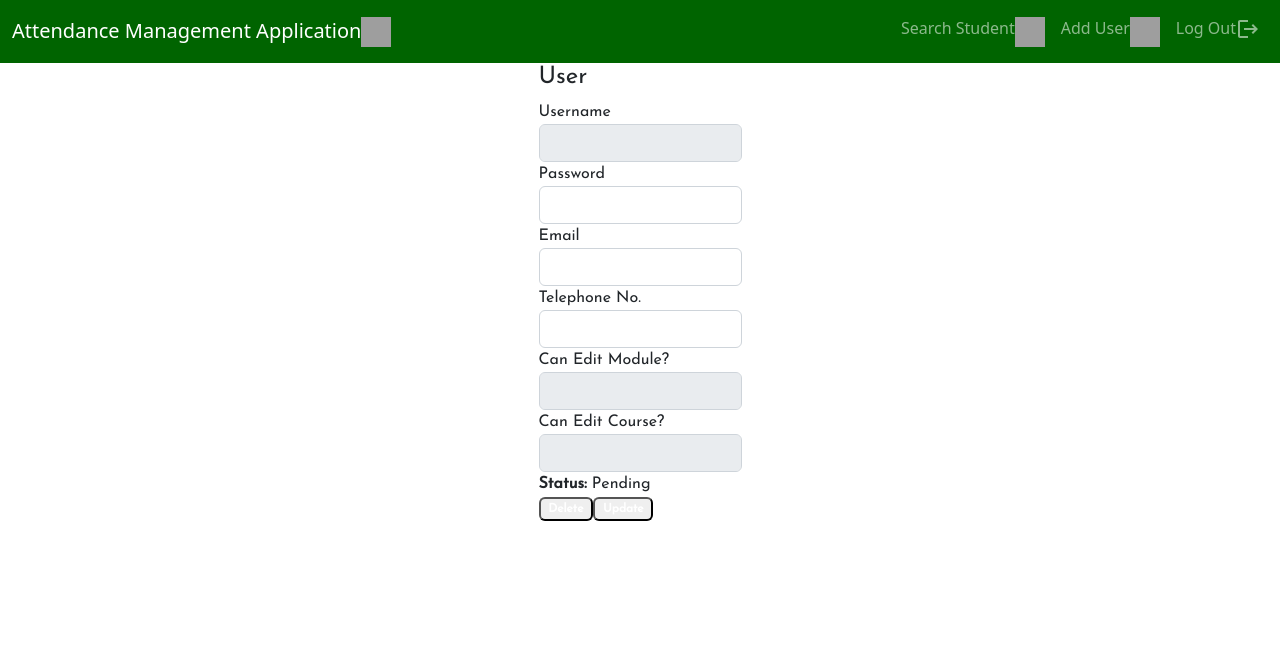
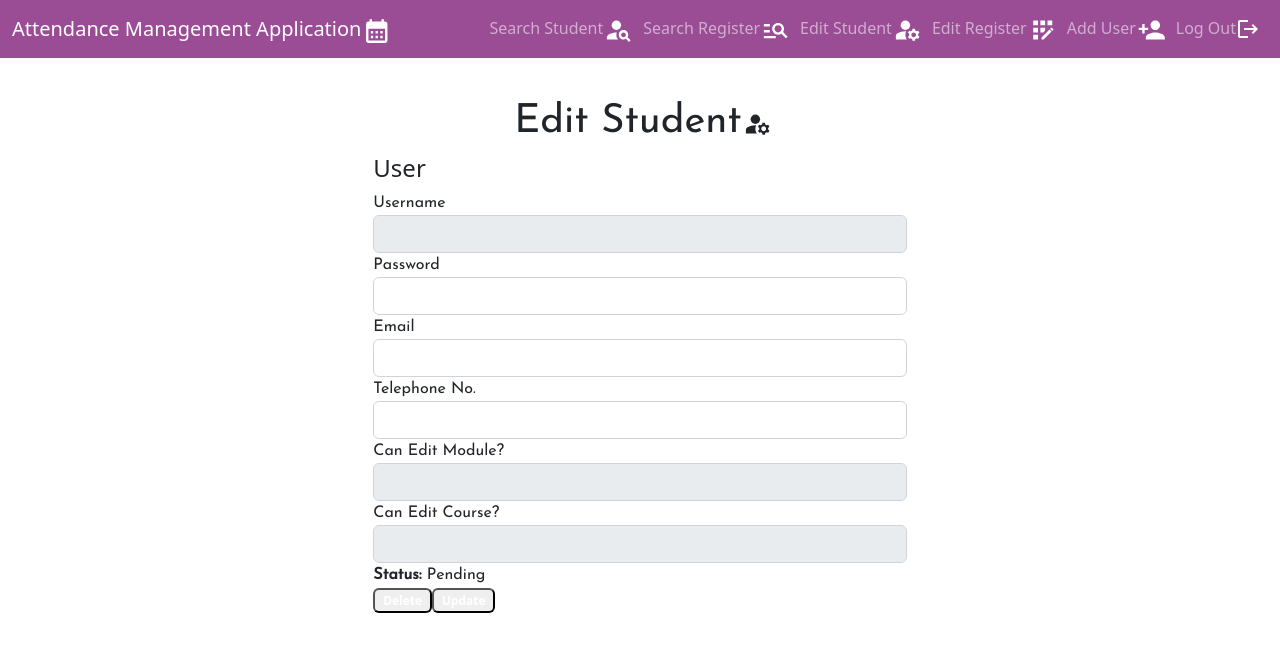
Before and after one commit to CrazyOldBuffalo/new-attendance-system, a React (Create React App) app in the folder frontend/: page /users/1 in a window 1280 px wide. Shown: the top 652 px of the page. Built offline with nearby package versions, Linux system fonts and the light colour scheme; no server answers; grey boxes are pictures that could not be loaded.

Commit message:
Added improved log in, styling and changed nav

```diff
--- a/frontend/package.json
+++ b/frontend/package.json
@@ -15,6 +15,7 @@
     "bootstrap": "^5.2.3",
     "express": "^4.18.2",
     "react": "^18.2.0",
+    "react-bootstrap": "^2.6.0",
     "react-dom": "^18.2.0",
     "react-router-dom": "^6.4.3",
     "react-scripts": "5.0.1",
--- a/frontend/src/App.js
+++ b/frontend/src/App.js
@@ -12,61 +12,36 @@ import Register from './components/editRegister.component';
 import RegisterList from './components/register-list.component';
 import LogIn from './components/log-in.component';
 import LogoutIcon from '@mui/icons-material/Logout';
+import PersonSearchIcon from '@mui/icons-material/PersonSearch';
+import CalendarMonthIcon from '@mui/icons-material/CalendarMonth';
+import PersonAddIcon from '@mui/icons-material/PersonAdd';
+import ManageSearchIcon from '@mui/icons-material/ManageSearch';
+import AppRegistrationIcon from '@mui/icons-material/AppRegistration';
+import ManageAccountsIcon from '@mui/icons-material/ManageAccounts';
+import Navbar from './components/navbar.component';
 
 
 class App extends Component {
   render() {
     return (
+      <div>
+
       <Router>
-      <div>
-        <nav className="navbar navbar-expand navbar-dark">
-          <div className='container-fluid'>
-          <Link to={"/Users"} className="navbar-brand">
-            Attendance Management Application
-            <img src='https://www.halepuna.com/wp-content/uploads/2021/02/ic_cal.png'alt="log" width="30" height="30" className="d-inline-block align-text-top"></img>
-
-          </Link>
-          <div className="navbar-nav mr-auto">
-            <li className="nav-item">
-              <Link to={"/Users"} className="nav-link">
-                Search Student
-                <img src='https://www.citypng.com/public/uploads/small/116400840186bmo0mkghcdq8hn99wmpbh9wrgbytghidisi7e41vegbclccrb6kg9hrk0ebgqrpc5ezz2tjtkvsfsvk7yfbakowxbpvrzsakde3.png'alt="log" width="30" height="30" className="d-inline-block align-text-top"></img>
-
-              </Link>
-            </li>
-            <li className="nav-item">
-              <Link to={"/add"} className="nav-link">
-                Add User
-                <img src='https://giftcards.woolworths.com.au/_ui/responsive/common/images/User_icon_white.png'alt="log" width="30" height="30" className="d-inline-block align-text-top"></img>
-
-              </Link>
-            </li>
-            <li className="nav-item">
-              <Link to={"/login"} className="nav-link">
-                Log Out
-                <LogoutIcon className='d-inline-block align-text-top'></LogoutIcon>
-              </Link>
-            </li>
-
-          </div>
-          </div>
-        </nav>
 
 
+      <Routes>
+      <Route path="/" element={<LogIn/>} />
 
-        <div className="container-sm">
-          <Routes>
-            <Route path="/" element={<UsersList/>} />
+        <Route path="/login" element={<LogIn/>} />
+        <Route path="/Navbar" element={<Navbar/>}/>
         <Route path="/users" element={<UsersList/>} />
         <Route path="/add" element={<AddUser/>} />
         <Route path="/users/:id" element={<User/>} />
         <Route path="/editRegister" element={<Register/>} />
         <Route path="/register-list" element={<RegisterList/>} />
-            <Route path="/login" element={<LogIn/>} />
       </Routes>
+    </Router>
     </div>
-      </div>
-      </Router>
     )
   };
 }
--- a/frontend/src/components/add-user.component.js
+++ b/frontend/src/components/add-user.component.js
@@ -12,6 +12,7 @@ import Collapse from '@mui/material/Collapse';
 import Button from '@mui/material/Button';
 import CloseIcon from '@mui/icons-material/Close';
 import LoginIcon from '@mui/icons-material/Login';
+import Navbar from './navbar.component';
 
 
 class AddUser extends Component {
@@ -145,9 +146,10 @@ class AddUser extends Component {
   render() {
 
     return (
-
-
-        <div className="submit-form">
+        <div>
+          <Navbar/>
+          <div className="col-md-2 mx-auto" >
+        <div className="submit-form" style={{maxWidth:"600px", justifyContent:"center", padding:"50px 0px 0px"}}>
 
           <div className='container-sm' id='paddingContainer'>
           <h1>Add Student
@@ -231,6 +233,10 @@ class AddUser extends Component {
            <Alert severity="success" id='responseMessageSuccess' className='errorAlert'>User created successfully</Alert>
 
       </div>
+
+      </div>
+      </div>
+
     );
   }
 }
--- a/frontend/src/components/editRegister.component.js
+++ b/frontend/src/components/editRegister.component.js
@@ -3,6 +3,9 @@ import UserDataService from "../services/register.service";
 import { withRouter } from '../common/router';
 //import { response } from '../../../backend/app';
 //import { map, render } from '../../../backend/app';
+import AppRegistrationIcon from '@mui/icons-material/AppRegistration';
+import Navbar from './navbar.component';
+import '../styles/searchPage.scss'
 
 class Register extends Component {
     constructor(props) {
@@ -65,7 +68,17 @@ class Register extends Component {
 
         const {currentRegister} = this.state;
         return(
-            <div>
+      <div>
+                      <Navbar/>
+        <div className="col-md-2 mx-auto" >
+
+
+               <div className='container-sm' id='paddingContainer'>
+                <h1>Edit Register
+                <AppRegistrationIcon className="icons">
+                </AppRegistrationIcon>
+                </h1>
+               </div>
         {currentRegister ? (
           <div className="edit-form">
             <h4>Register</h4>
@@ -88,6 +101,7 @@ class Register extends Component {
                 </div>
               )}
               </div>
+            </div>
 
 
         );
--- a/frontend/src/components/log-in.component.js
+++ b/frontend/src/components/log-in.component.js
@@ -1,10 +1,20 @@
 import React, { Component } from 'react';
 import UserDataService from "../services/user.service";
 import '../styles/login.scss'
-import { Link, NavLink } from "react-router-dom";
+import {BrowserRouter as Router, Route, Link, Routes} from 'react-router-dom';
+import Navbar from '../components/navbar.component.js';
+
+
+import User from '../components/user.component';
+import AddUser from '../components/add-user.component';
+import UsersList from '../components/user.component'
+import Register from '../components/editRegister.component';
+import RegisterList from '../components/register-list.component';
 import axios from 'axios';
 import PersonSearchIcon from '@mui/icons-material/PersonSearch';
 import LoginIcon from '@mui/icons-material/Login';
+import CalendarMonthIcon from '@mui/icons-material/CalendarMonth';
+import AddCircleOutlineIcon from '@mui/icons-material/AddCircleOutline';
 
 class LogIn extends Component {
     constructor(props) {
@@ -89,20 +99,21 @@ class LogIn extends Component {
         });
       }
 
+
     render(){
    const { searchUsername, users, currentUser, currentIndex } = this.state;
+
 
     return (
         <div className="submit-form">
 
-        <h1>
-          Sign In
-          <LoginIcon></LoginIcon>
 
 
+        <div className="col-md-2 mx-auto" id ="logInModal"style={{backgroundImage:"linear-gradient(#9A4C95, #e2bcf3)", padding:"100px 20px 100px 20px",width:"500px"}}>
+        <h1 className='title'>
+            Attendance Management <br/> Application
+          <CalendarMonthIcon></CalendarMonthIcon>
         </h1>
-
-        <div className="container-md">
 
             <div className="form-group">
                 <label htmlFor="username">Username<span className='required'>*</span></label>
@@ -114,6 +125,7 @@ class LogIn extends Component {
                   value={this.state.username}
                   onChange={this.onChangeUsername}
                   name="username"
+                  placeholder='Enter Username'
                 />
             </div>
 
@@ -127,18 +139,34 @@ class LogIn extends Component {
                     value={this.state.password}
                     onChange={this.onChangePassword}
                     name="password"
+                    placeholder='Enter Password'
+
                 />
 
                 </div>
+                <div className="d-flex justify-content-between">
+                <div className="p-2" style={{paddingTop:"20px"}}>
+                    <Link to={"/add"} className="navbar-brand">
+                    <button class="btn btn-outline-success"  id="logLink"role="button"> Create Account <AddCircleOutlineIcon/></button>
+                    </Link>
 
-                <button onClick={this.retrieveUsers} className="btn btn-success">
-                Submit
-              </button>
+                  </div>
+                  <div className="p-2" style={{paddingTop:"20px"}}>
+
+
+
+                    <Link to={"/Navbar"} className="navbar-brand">
+                    <button class="btn btn-success"  id="logLink"role="button"> Log In <LoginIcon></LoginIcon></button>
+                    </Link>
+
+                </div>
+                </div>
 
         </div>
         </div>
 
     );
+
   }
 }
 
--- /dev/null
+++ b/frontend/src/components/navbar.component.js
@@ -0,0 +1,121 @@
+import React, { Component } from "react";
+import "bootstrap/dist/css/bootstrap.min.css";
+import {BrowserRouter as Router, Route, Link, Routes} from 'react-router-dom';
+//import './App.css';
+
+import '../styles/nav.scss'
+import User from '../components/user.component';
+import AddUser from '../components/add-user.component';
+import UsersList from '../components/users-list.component';
+import Register from '../components/editRegister.component';
+import RegisterList from '../components/register-list.component';
+import LogIn from '../components/log-in.component';
+import LogoutIcon from '@mui/icons-material/Logout';
+import PersonSearchIcon from '@mui/icons-material/PersonSearch';
+import CalendarMonthIcon from '@mui/icons-material/CalendarMonth';
+import PersonAddIcon from '@mui/icons-material/PersonAdd';
+import ManageSearchIcon from '@mui/icons-material/ManageSearch';
+import AppRegistrationIcon from '@mui/icons-material/AppRegistration';
+import ManageAccountsIcon from '@mui/icons-material/ManageAccounts';
+import WarningAmberIcon from '@mui/icons-material/WarningAmber';
+import DoneIcon from '@mui/icons-material/Done';
+import CloseIcon from '@mui/icons-material/Close';
+import { Modal } from "bootstrap";
+
+class Navbar extends Component {
+  render() {
+    return (
+      <div>
+        <nav className="navbar navbar-expand navbar-dark">
+          <div className='container-fluid'>
+          <Link to={"/Users"} className="navbar-brand">
+            Attendance Management Application
+            <CalendarMonthIcon width="30" height="30" className="icons"></CalendarMonthIcon>
+          </Link>
+
+          <div className="navbar-nav mr-auto">
+            <li className="nav-item">
+              <Link to={"/Users"} className="nav-link">
+                Search Student
+                <PersonSearchIcon width="30" height="30" className="icons" style={{ color: "white" }}></PersonSearchIcon>
+
+              </Link>
+            </li>
+            <li className="nav-item">
+              <Link to={"/register-list"} className="nav-link">
+                Search Register
+                <ManageSearchIcon width="30" height="30" className="icons" style={{ color: "white" }}></ManageSearchIcon>
+
+              </Link>
+            </li>
+            <li className="nav-item">
+              <Link to={"/users/:id"} className="nav-link">
+                Edit Student
+                <ManageAccountsIcon width="30" height="30" className="icons" style={{ color: "white" }}></ManageAccountsIcon>
+
+              </Link>
+            </li>
+            <li className="nav-item">
+              <Link to={"/editRegister"} className="nav-link">
+                Edit Register
+                <AppRegistrationIcon width="30" height="30" className="icons" style={{ color: "white" }}></AppRegistrationIcon>
+
+              </Link>
+            </li>
+            <li className="nav-item">
+              <Link to={"/add"} className="nav-link">
+                Add User
+                <PersonAddIcon width="30" height="30" className="icons" style={{ color: "white" }}></PersonAddIcon>
+              </Link>
+            </li>
+
+
+
+
+            <li className="nav-item">
+              <Link to={"/login"} className="nav-link"data-bs-toggle="modal" data-bs-target="#exampleModal">
+                Log Out
+                <LogoutIcon className='d-inline-block align-text-top'style={{ color: "white" }}></LogoutIcon>
+              </Link>
+            </li>
+
+
+
+            <div class="modal fade" id="exampleModal" tabindex="-1" aria-labelledby="exampleModalLabel" aria-hidden="true">
+            <div class="modal-dialog modal-dialog-centered">
+                <div class="modal-content">
+                <div class="modal-header" style={{backgroundColor:"#CD4631", color:"white"}}>
+                     <WarningAmberIcon></WarningAmberIcon>
+                    <h5 class="modal-title" id="exampleModalLabel">   Sign Out Confirmation</h5>
+                    <button type="button" class="btn-close" data-bs-dismiss="modal" aria-label="Close"></button>
+                </div>
+                <div class="modal-body">
+                    Selecting confirm will return you to the Sign In screen where you will have to re-enter your details
+                </div>
+                <div class="modal-footer">
+                    <button type="button" class="btn btn-secondary" data-bs-dismiss="modal">Close<CloseIcon></CloseIcon></button>
+                    <Link to={"/login"} className="nav-link">
+
+                    <button type="button" class="btn btn-primary"data-bs-dismiss="modal">Confirm<DoneIcon></DoneIcon></button>
+                    </Link>
+                </div>
+                </div>
+            </div>
+            </div>
+
+
+          </div>
+          </div>
+        </nav>
+
+
+
+        {/* <div className="container-sm">
+
+        </div> */}
+      </div>
+    )
+  };
+}
+
+export default Navbar;
--- a/frontend/src/components/register-list.component.js
+++ b/frontend/src/components/register-list.component.js
@@ -2,6 +2,9 @@ import React, { Component } from 'react';
 import UserDataService from "../services/register.service";
 import { Link, NavLink } from "react-router-dom";
 import axios from 'axios';
+import ManageSearchIcon from '@mui/icons-material/ManageSearch';
+import '../styles/searchPage.scss'
+import Navbar from './navbar.component';
 
 class RegisterList extends Component {
     constructor(props) {
@@ -89,6 +92,25 @@ class RegisterList extends Component {
    const { searchDatetime, registers, currentRegister, currentIndex } = this.state;
 
     return (
+      <div>
+
+        <Navbar/>
+
+        <div className="col-md-5 mx-auto" >
+
+         <div className='container-sm' id='paddingContainer'>
+          <h1>Search Register
+
+
+
+          <ManageSearchIcon className="icons">
+
+          </ManageSearchIcon>
+
+
+
+          </h1>
+        </div>
       <div className="list row">
         <div className="col-md-8">
           <div className="input-group mb-3">
@@ -165,6 +187,8 @@ class RegisterList extends Component {
           )}
         </div>
       </div>
+      </div>
+      </div>
     );
   }
 }
--- a/frontend/src/components/user.component.js
+++ b/frontend/src/components/user.component.js
@@ -2,7 +2,8 @@ import React, { Component, useState } from 'react';
 import UserDataService from "../services/user.service";
 import { withRouter } from '../common/router';
 import axios from 'axios';
-
+import ManageAccountsIcon from '@mui/icons-material/ManageAccounts';
+import Navbar from './navbar.component';
 class User extends Component {
   constructor(props) {
     super(props);
@@ -178,6 +179,15 @@ class User extends Component {
 
     return (
       <div>
+        <Navbar/>
+        <div className="col-md-5 mx-auto" >
+          <div className='container-sm' id='paddingContainer'>
+            <h1>Edit Student
+            <ManageAccountsIcon className="icons">
+            </ManageAccountsIcon>
+            </h1>
+          </div>
+
         {currentUser ? (
           <div className="edit-form">
             <h4>User</h4>
@@ -280,6 +290,7 @@ class User extends Component {
           </div>
         )}
       </div>
+      </div>
     );
   }
 }
--- a/frontend/src/components/users-list.component.js
+++ b/frontend/src/components/users-list.component.js
@@ -3,6 +3,7 @@ import UserDataService from "../services/user.service";
 import { Link, NavLink } from "react-router-dom";
 import axios from 'axios';
 import PersonSearchIcon from '@mui/icons-material/PersonSearch';
+import Navbar from './navbar.component';
 class UsersList extends Component {
     constructor(props) {
         super(props);
@@ -92,6 +93,10 @@ class UsersList extends Component {
     return (
 
       <div>
+
+          <Navbar/>
+          <div className="col-md-5 mx-auto" >
+
            <div className='container-sm' id='paddingContainer'>
           <h1>Search Student
 
@@ -221,6 +226,7 @@ class UsersList extends Component {
         </div>
       </div>
       </div>
+      </div>
     );
   }
 }
--- a/frontend/src/styles/login.scss
+++ b/frontend/src/styles/login.scss
@@ -11,3 +11,16 @@
 .submit-form{
     padding-top: 80px;
 }
+
+#logInModal{
+    color: white;
+    border-radius: 5px;
+    box-shadow: 10px 10px black;
+}
+
+
+
+.title{
+    font-size: xx-large;
+    text-align: center;
+}
--- a/frontend/src/styles/nav.scss
+++ b/frontend/src/styles/nav.scss
@@ -12,7 +12,7 @@
 
 
     }
-        background-color: darkgreen;
+        background-color: #9A4C95;
 }
 
 .nav-link:hover{
--- /dev/null
+++ b/frontend/src/styles/searchPage.scss
@@ -0,0 +1,7 @@
+
+.container{
+
+    max-width:fit-content;
+    align-content: center;
+    background-color: blueviolet;
+}
```
Also changed, not shown: 2 other files (tests, documents, lock files or other folders). Lines whose indentation alone changed are shown as unchanged.
